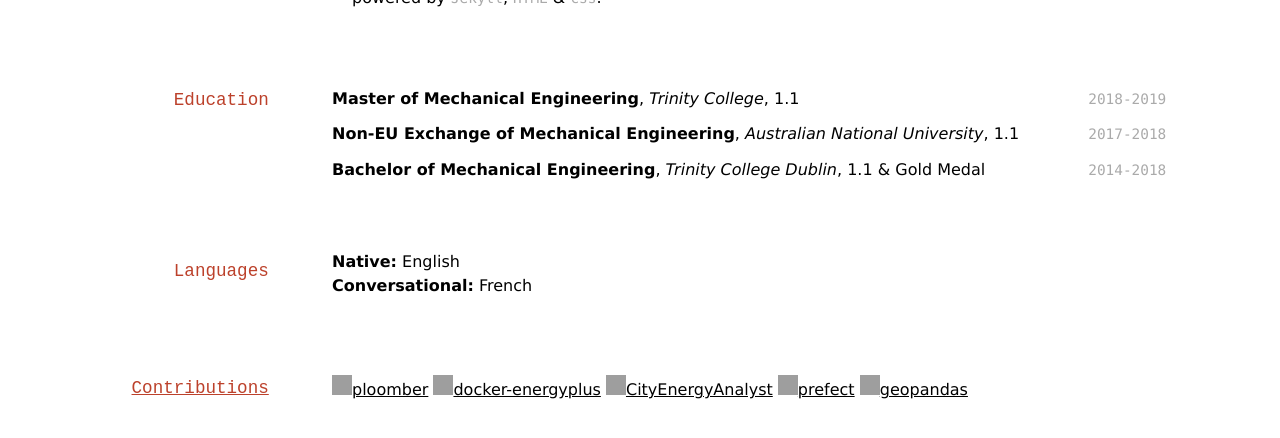
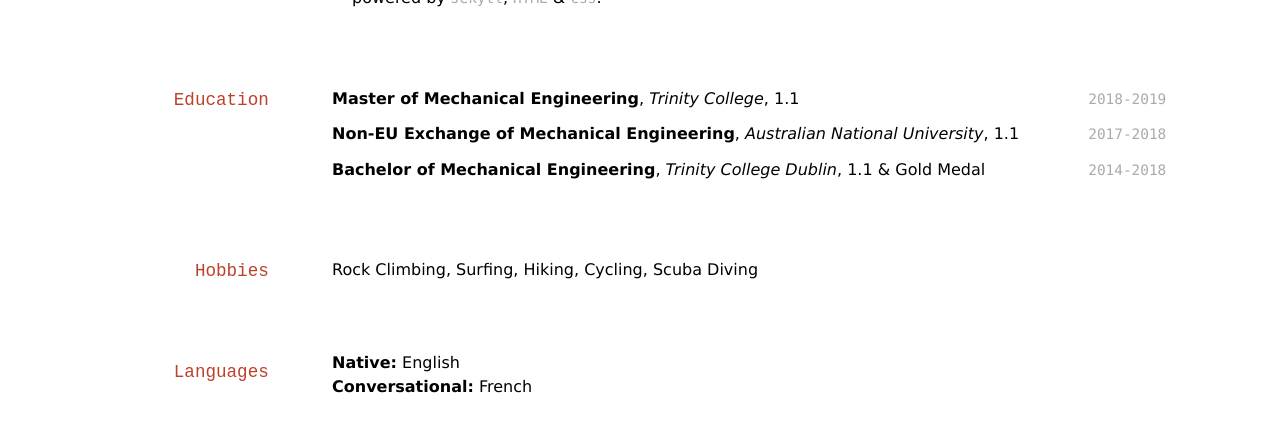
Before and after one commit to rdmolony/rdmolony.github.io, a Jekyll site: the page built from _pages/cv.md, in a window 1280 px wide and 900 px high, scrolled down 596 px, cut to the strip 0-455 px from the top of the window. Shown: the top 438 px of the strip. Built offline with Jekyll 4.4.1, drawn with Linux system fonts in a browser that asks for light colours; grey boxes are pictures that could not be loaded.

Commit message:
Add hobbies to cv

```diff
--- a/_pages/cv.md
+++ b/_pages/cv.md
@@ -42,6 +42,9 @@ permalink: "/cv/"
 `2014-2018`
 **Bachelor of Mechanical Engineering**, *Trinity College Dublin*, 1.1 & Gold Medal
 
+## Hobbies
+
+Rock Climbing, Surfing, Hiking, Cycling, Scuba Diving
 
 ## Languages
 
```
